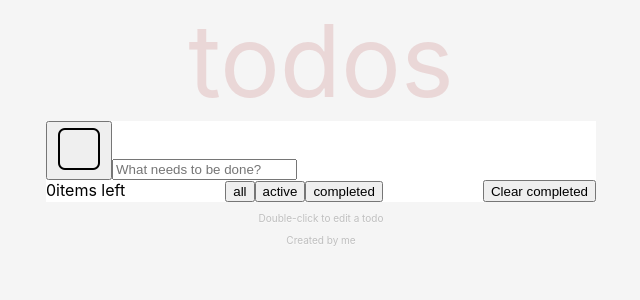
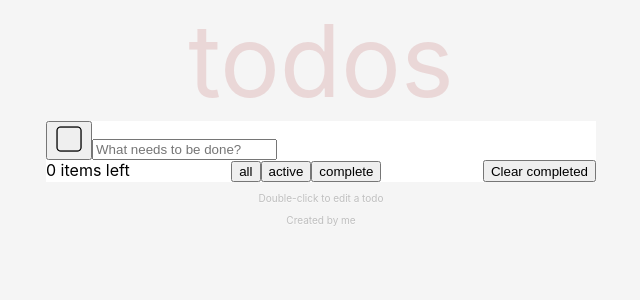
Before and after one commit to AlexeyTGR/TODO-React, a React (Create React App) app: page / in a window 1280 px wide. Shown: the top 300 px of the page, without its empty margins (319-959 px from the left). Built offline with nearby package versions, Linux system fonts and the light colour scheme.

Commit message:
change component structure

```diff
--- a/src/App.css
+++ b/src/App.css
@@ -32,6 +32,11 @@ body {
   display: flex;
 }
 
+.icon {
+  width: 30px;
+  height: 30px;
+}
+
 .taskItem__textBlock {
   width: 100%;
 }
--- a/src/App.js
+++ b/src/App.js
@@ -1,13 +1,84 @@
-import React, { useState } from 'react';
+import React, { useState, useMemo } from 'react';
 import './App.css';
-import TasksBlock from './components/TasksBlock';
+import AddItemSection from "./components/AddItemSection";
+import TasksList from './components/TasksList';
+import TasksFilter from './components/TasksFilter';
 
 const App = () => {
+
+  const [tasksArray, setTasksArray] = useState([]);
+  const [lastIdValue, setLastIdValue] = useState(0);
+  const [selectAllStatus, setSelectAllStatus] = useState(false);
+  const [filterValue, setFilterValue] = useState('all');
+
+  const createTask = (text) => {
+    const lastId = lastIdValue;
+    const newId = lastId + 1;
+    const newTaskObject = {
+      id: newId,
+      status: 'active',
+      value: text,
+    };
+    setLastIdValue(newId);
+    setTasksArray((prevList) => {
+      return [...prevList, newTaskObject];
+    });
+  }
+
+  const toggleSelectAll = () => {
+    const updatedArray = tasksArray.map((item) => ({
+      ...item,
+      status: selectAllStatus ? 'active' : 'complete',
+    }));
+    setSelectAllStatus(!selectAllStatus);
+    setTasksArray(updatedArray);
+  };
+
+  const checkActionType = (event) => {
+    if (event.key === "Enter") {
+      const newTaskText = event.target.value;
+      createTask(newTaskText);
+      event.target.value = '';
+    } else if (event.key === "Escape") {
+      event.target.value = '';
+    };
+  };
+
+  const activeTasksQuantity = useMemo(() => {
+    return tasksArray.reduce((acc, item) => {
+      if (item.status === "active") {
+        return acc + 1;
+      }
+      return acc;
+    }, 0);
+  }, [tasksArray]);
+
+  const clearComplited = () => {
+    const array = tasksArray.filter((item) => {
+      return item.status !== 'complete';
+    })
+    setTasksArray(array)
+  }
+
   return (
     <div className="generalBlock">
       <header className="header">todos</header>
       <div className="todosBlock">
-      <TasksBlock />
+        <AddItemSection
+          toggleSelectAll={toggleSelectAll}
+          selectAllStatus={selectAllStatus}
+          checkActionType={checkActionType}
+        />
+        <TasksList
+          tasksArray={tasksArray}
+          setTasksArray={setTasksArray}
+          filterValue={filterValue}
+        />
+        <TasksFilter
+          activeTasksQuantity={activeTasksQuantity}
+          setFilterValue={setFilterValue}
+          clearComplited={clearComplited}
+        />
       </div>
       <footer className="footer">
         <p>Double-click to edit a todo</p>
--- a/src/components/NewTask.jsx
+++ b/src/components/AddItemSection.jsx
@@ -1,7 +1,7 @@
 import unCheckedIcon from "../icons/unchecked.png";
 import checkedIcon from "../icons/checked.png"
 
-const NewTask = (props) => {
+const AddItemSection = (props) => {
   const checkAction = (event) => {
     props.checkActionType(event)
   }
@@ -35,4 +35,4 @@ const NewTask = (props) => {
   )
 }
 
-export default NewTask
+export default AddItemSection
--- a/src/components/TasksBlock.jsx
+++ /dev/null
@@ -1,202 +0,0 @@
-import { useMemo } from 'react';
-
-import NewTask from "./NewTask";
-import TasksList from "./TasksList";
-import TasksFilter from "./TasksFilter";
-import { useState } from "react";
-
-const TasksBlock = () => {
-  const [tasksArray, setTasksArray] = useState([]);
-  const [selectAllStatus, setSelectAllStatus] = useState(false);
-  const [filterValue, setFilterValue] = useState('all');
-  const [lastIdValue, setLastIdValue] = useState(0);
-
-  const createTask = (text) => {
-    const newId = lastIdValue + 1;
-    const newTaskObject = {
-      id: newId,
-      status: 'active',
-      value: text,
-    };
-    // addTaskToTasksArray(newTaskObject);
-    setLastIdValue(newId);
-    setTasksArray((prevList) => {
-      return [...prevList, newTaskObject];
-    });
-  }
-
-  const activeTasksQuantity = useMemo(() => {
-    return tasksArray.reduce((acc, item) => {
-      if (item.status === "active") {
-        return acc + 1;
-      }
-      return acc;
-    }, 0);
-  }, [tasksArray]);
-
-  const toggleSelectAll = () => {
-    const updatedArray = tasksArray.map((item) => ({
-      ...item,
-      status: selectAllStatus ? 'active' : 'complete',
-    }));
-    setSelectAllStatus(!selectAllStatus);
-    setTasksArray(updatedArray);
-  };
-
-  const deleteTaskFromArray = (id) => {
-    const updatedArray = tasksArray.filter((item) => {
-      return item.id !== id
-    })
-    setTasksArray(updatedArray);
-  };
-
-  const changeStatus = (id) => {
-    const updatedArray = tasksArray.map((item) => {
-      if (item.id !== id) {
-        return item
-      }
-      return {
-        ...item,
-        status: item.status === 'active' ? 'complete' : 'active'
-      }
-    })
-    setTasksArray(updatedArray);
-  };
-
-  const clearComplited = () => {
-    const array = tasksArray.filter((item) => {
-      return item.status !== 'complete';
-    })
-    setTasksArray(array)
-  }
-
-  const checkActionType = (event) => {
-    if (event.key === "Enter") {
-      const newTaskText = event.target.value;
-      createTask(newTaskText);
-      event.target.value = '';
-    } else if (event.key === "Escape") {
-      event.target.value = '';
-    };
-  };
-
-  return (
-    <div>
-      <NewTask
-        // tasksArray={tasksArray}
-        // addTaskToTasksArray={addTaskToTasksArray}
-        toggleSelectAll={toggleSelectAll}
-        selectAllStatus={selectAllStatus}
-        checkActionType={checkActionType}
-      />
-
-      <TasksList
-        tasksArray={tasksArray}
-        deleteTask={deleteTaskFromArray}
-        changeStatus={changeStatus}
-        filterValue={filterValue}
-      />
-
-      <TasksFilter
-        quantity={activeTasksQuantity}
-        setFilter={setFilterValue}
-        clearComplited={clearComplited}
-      />
-    </div>
-  );
-};
-
-export default TasksBlock
-
-// import NewTask from "./NewTask";
-// import CurrentTasks from "./CurrentTasks";
-// import TasksFilter from "./TasksFilter";
-// import { useState } from "react";
-
-// const TasksBlock = () => {
-//   const [tasksArray, setTasksArray] = useState([]);
-//   const [selectAllStatus, setSelectAllStatus] = useState(false);
-//   const [filterValue, setFilterValue] = useState('all');
-
-//   const quantity = tasksArray.filter((item) => {
-//     return item.status === "active"
-//   }).length
-
-
-//   const toggleSelectAll = () => {
-//     const updatedArray = tasksArray.map((item) => {
-//       return {
-//         ...item,
-//         status: selectAllStatus ? 'active' : 'complete'
-//       };
-//     });
-//     setSelectAllStatus(!selectAllStatus);
-//     setTasksArray(updatedArray);
-//   };
-
-//   const addTaskToTasksArray = (task) => {
-//     setTasksArray([...tasksArray, task]);
-//   };
-
-//   const deleteTaskFromArray = (id) => {
-//     const updatedArray = tasksArray.filter((item) => {
-//       return item.id !== id
-//     })
-//     setTasksArray(updatedArray);
-//   };
-
-//   const changeStatus = (id) => {
-//     const updatedArray = tasksArray.map((item) => {
-//       if (item.id !== id) {
-//         return item
-//       }
-//       return {
-//         ...item,
-//         status: item.status === 'active' ? 'complete' : 'active'
-//       }
-//     })
-//     setTasksArray(updatedArray);
-//   };
-
-//   const setFilter = (value) => {
-//     setFilterValue(value);
-//   }
-
-//   const clearComplited = () => {
-//     const array = tasksArray.filter((item) => {
-//     return item.status !== 'complete';
-//     })
-//     setTasksArray(array)
-//   }
-
-
-
-//   return (
-//     <div>
-//       <div>
-//         <NewTask
-//           tasksArray={tasksArray}
-//           addTaskToTasksArray={addTaskToTasksArray}
-//           toggleSelectAll={toggleSelectAll}
-//         />
-//       </div>
-//       <div>
-//         <CurrentTasks
-//           tasksArray={tasksArray}
-//           deleteTask={deleteTaskFromArray}
-//           changeStatus={changeStatus}
-//           filterValue={filterValue}
-//         />
-//       </div>
-//       <div>
-//         <TasksFilter
-//           quantity={quantity}
-//           setFilter={setFilter}
-//           clearComplited={clearComplited}
-//         />
-//       </div>
-//     </div>
-//   );
-// };
-
-// export default TasksBlock
--- a/src/components/TasksFilter.jsx
+++ b/src/components/TasksFilter.jsx
@@ -1,22 +1,24 @@
 const TasksFilter = (props) => {
   const currentFiler = (filterValue) => {
-    props.setFilter(filterValue);
+    props.setFilterValue(filterValue);
   };
-
   return (
     <div className="bottom-menu">
-      <span>{props.quantity}items left</span>
+      <span>
+        {props.activeTasksQuantity} items left
+      </span>
+
       <div>
-        <button
-          onClick={() => currentFiler('all')}
-        >all</button>
-        <button
-          onClick={() => currentFiler('active')}
-        >active</button>
-        <button
-          onClick={() => currentFiler('complete')}
-        >completed</button>
+        {filterOptions.map((filterItem) => (
+          <button
+            key={filterItem.value}
+            onClick={() => currentFiler(filterItem.value)}
+          >
+            {filterItem.title}
+          </button>
+        ))}
       </div>
+
       <button
         onClick={props.clearComplited}
       >
@@ -24,6 +26,21 @@ const TasksFilter = (props) => {
       </button>
     </div>
   )
-}
+};
+
+const filterOptions = [
+  {
+    title: 'all',
+    value: 'all',
+  },
+  {
+    title: 'active',
+    value: 'active',
+  },
+  {
+    title: 'complete',
+    value: 'complete',
+  },
+];
 
 export default TasksFilter
--- /dev/null
+++ b/src/components/TasksItem.jsx
@@ -0,0 +1,31 @@
+import { useMemo } from "react";
+import TaskArea from "./TaskArea";
+
+const TaskItem = (props) => {
+
+  const array = useMemo(() => {
+    if (props.filterValue === 'all') {
+      return props.tasksArray;
+    }
+    return props.tasksArray.filter((item) => {
+      return props.filterValue === item.status;
+    })
+  }, [props.tasksArray, props.filterValue]);
+
+  return (
+    <div>
+      {array.map((item) => {
+        return (
+          <TaskArea
+            key={item.id}
+            deleteTask={props.deleteTask}
+            changeStatus={props.changeStatus}
+            item={item}
+            />
+        )
+      })}
+    </div>
+  )
+}
+
+export default TaskItem
--- a/src/components/TasksList.jsx
+++ b/src/components/TasksList.jsx
@@ -1,31 +1,37 @@
-import { useMemo } from "react";
-import TaskArea from "./TaskArea";
+
+import TasksItem from "./TasksItem";
 
 const TasksList = (props) => {
 
-  const array = useMemo(() => {
-    if (props.filterValue === 'all') {
-      return props.tasksArray;
-    }
-    return props.tasksArray.filter((item) => {
-      return props.filterValue === item.status;
+  const deleteTaskFromArray = (id) => {
+    const updatedArray = props.tasksArray.filter((item) => {
+      return item.id !== id
     })
-  }, [props.tasksArray, props.filterValue]);
+    props.setTasksArray(updatedArray);
+  };
 
+  const changeStatus = (id) => {
+    const updatedArray = props.tasksArray.map((item) => {
+      if (item.id !== id) {
+        return item
+      }
+      return {
+        ...item,
+        status: item.status === 'active' ? 'complete' : 'active'
+      }
+    })
+    props.setTasksArray(updatedArray);
+  }
   return (
     <div>
-      {array.map((item) => {
-        return (
-          <TaskArea
-            key={item.id}
-            deleteTask={props.deleteTask}
-            changeStatus={props.changeStatus}
-            item={item}
-            />
-        )
-      })}
+      <TasksItem
+        tasksArray={props.tasksArray}
+        deleteTask={deleteTaskFromArray}
+        changeStatus={changeStatus}
+        filterValue={props.filterValue}
+      />
     </div>
-  )
-}
+  );
+};
 
 export default TasksList
```
Also changed, not shown: src/components/example.jsx (added, +78 -0 lines). Lines whose indentation alone changed are shown as unchanged.
